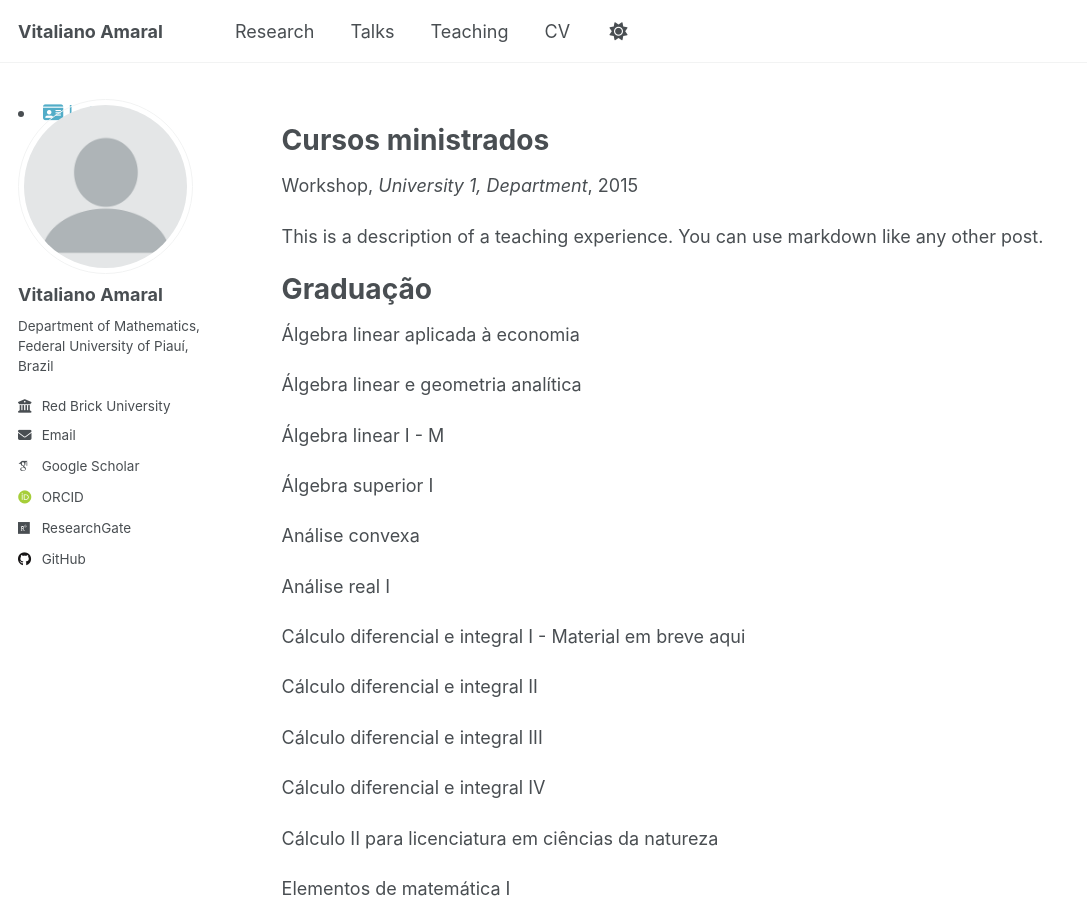
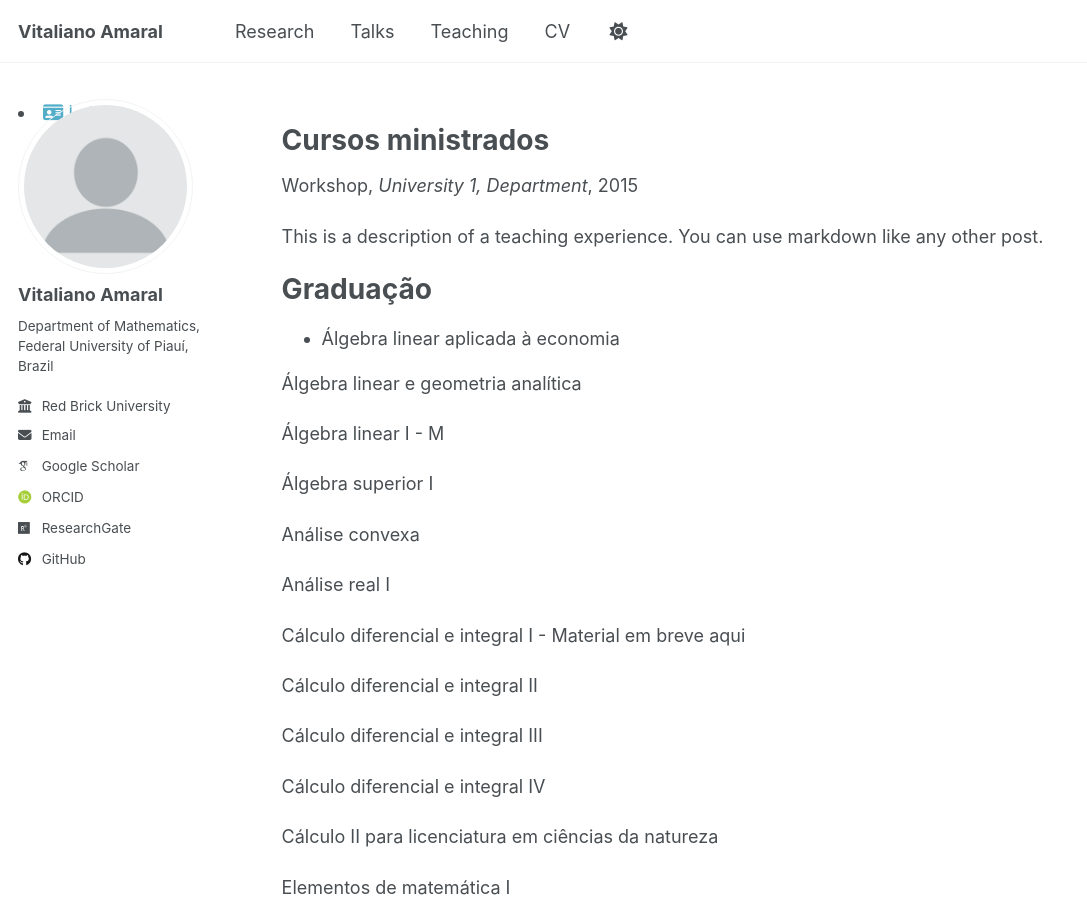
Before and after one commit to vitalianoamaral/vitalianoamaral.github.io, a Jekyll site: the page built from _teaching/2015-spring-teaching-2.md, in a window 1280 px wide and 900 px high. Shown: the whole window, without its empty margins (0-1087 px from the left). Built offline with Jekyll 4.4.1, drawn with Linux system fonts in a browser that asks for light colours; some web fonts are replaced.

```diff
--- a/_teaching/2015-spring-teaching-2.md
+++ b/_teaching/2015-spring-teaching-2.md
@@ -12,7 +12,7 @@ This is a description of a teaching experience. You can use markdown like any ot
 
 Graduação
 ======
- Álgebra linear aplicada à economia
+- Álgebra linear aplicada à economia
 
 Álgebra linear e geometria analítica
 
```
